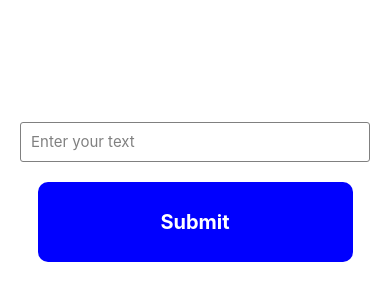
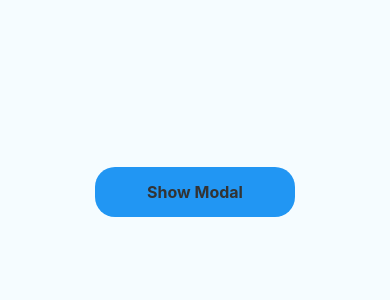
Before and after one commit to bhattk64/React-Native-Practice, a React Native app: screen / in a window 390 px wide. Shown: the part 230-530 px from the top of the page. Built offline with nearby package versions, Linux system fonts and the light colour scheme.

Commit message:
create dialouge box and learned use of MODAL

```diff
--- a/App.jsx
+++ b/App.jsx
@@ -2,7 +2,8 @@ import React from 'react'
 // import {Text,View,Button}from 'react-native'
 // import First from './src/components/First'
 import {View} from 'react-native'
-import UseRefHook from './src/components/UseRefHook'
+import ModalDialougeBox from './src/components/ModalDialougeBox'
+// import UseRefHook from './src/components/UseRefHook'
 // import StatusBarExample from './src/components/StatusBarExample'
 // import PreesableComponents from './src/components/PreesableComponents'
 // import Loader from './src/components/Loader'
@@ -52,7 +53,8 @@ const App = () => {
      {/* <Loader/> */}
      {/* <PreesableComponents/> */}
      {/* <StatusBarExample/> */}
-     <UseRefHook/>
+     {/* <UseRefHook/> */}
+     <ModalDialougeBox/>
     </View>
 
 
--- /dev/null
+++ b/src/components/ModalDialougeBox.jsx
@@ -0,0 +1,107 @@
+import { View, Text, TouchableOpacity, StyleSheet, Modal } from 'react-native'
+import React, { useState } from 'react'
+
+
+const ModalDialougeBox = () => {
+    const[modalVisible,setModalVisible]=useState(false)
+
+  return (
+    <View style={styles.container}>
+     <TouchableOpacity
+     style={styles.openButton}
+     onPress={()=>setModalVisible(true)}>
+        <Text style={styles.buttonText}> Show Modal </Text>
+     </TouchableOpacity>
+     <Modal visible={modalVisible} animationType='fade' transparent={true} onRequestClose={()=>setModalVisible(false)}>
+        <View style={styles.modalOveraLay}>
+            <View style={styles.modalView}>
+                <Text style={styles.modalTitle}>Beautiful Modal</Text>
+                <Text style={styles.modalText}> This is Beautiful Modal</Text>
+                <TouchableOpacity style={styles.closeButton} onPress={()=>setModalVisible(false)}>
+                    <Text style={styles.closeButtonText}>Close</Text>
+                </TouchableOpacity>
+            </View>
+        </View>
+     </Modal>
+    </View>
+  )
+}
+
+export default ModalDialougeBox
+
+const styles=StyleSheet.create({
+   container:{
+    flex:1,
+    justifyContent:'center',
+    alignItems:'center',
+    backgroundColor:'#F5FCFF',
+
+   },
+   openButton:{
+    backgroundColor: '#2196F3',
+    borderRadius: 20,
+    padding: 10,
+    elevation: 2,
+    width:200,
+    height:50,
+    justifyContent:'center',
+    alignItems:'center',
+    margin:10
+
+   },
+   modalOveraLay:{
+    flex:1,
+    justifyContent:'center',
+    alignItems:'center',
+    backgroundColor:'rgba(0,0,0,0.5)',
+
+   },
+   modalView:{
+    margin: 20,
+    backgroundColor: 'white',
+    borderRadius: 20,
+    width:'80%',
+    padding:20,
+    alignItems:'center',
+    elevation:5
+
+   },
+   modalTitle:{
+    fontSize: 22,
+    marginBottom: 10,
+    textAlign:'center',
+    fontWeight:'bold',
+    color:'#333'
+
+   },
+   modalText:{
+    marginBottom:15,
+    color:'#555555',
+    fontSize:16
+
+   },
+   closeButton:{
+    backgroundColor:'#FF0000',
+    borderRadius: 30,
+    padding: 9,
+    elevation: 4,
+    width:150,
+    height:50,
+
+   },
+   closeButtonText:{
+    fontSize:22,
+    textAlign:'center',
+    fontWeight:'bold'
+
+
+   },
+   buttonText:{
+    fontSize:16,
+    color:'#333',
+    fontWeight:'bold',
+    textAlign:'center',
+
+   }
+
+})
```
